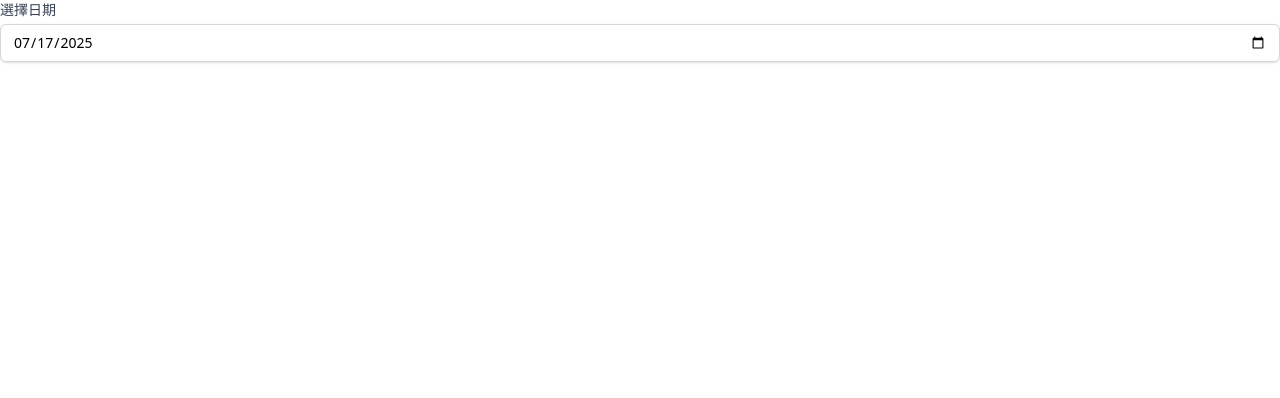
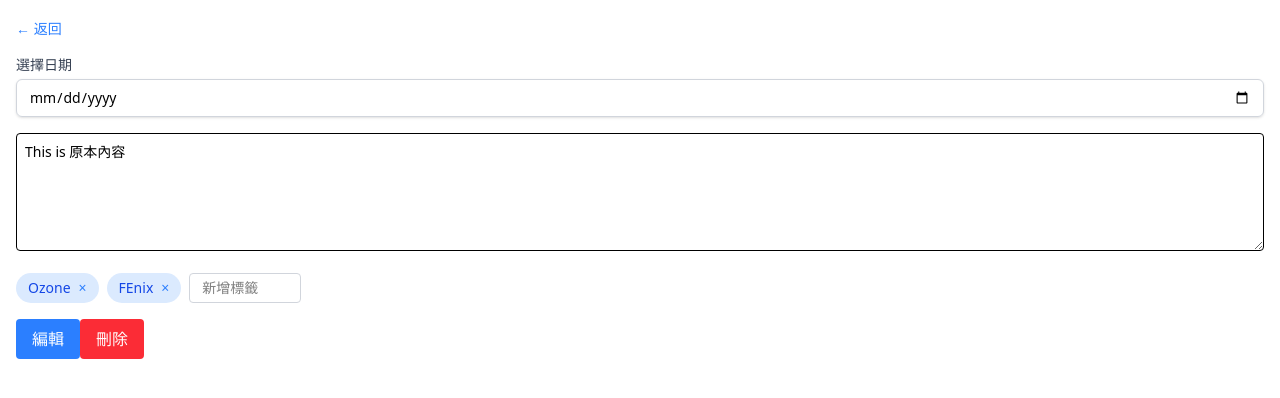
Before and after one commit to Liz-Liu/daily-record-app, a Vue app: page /record/1 in a window 1280 px wide. Shown: the top 398 px of the page. Built offline with nearby package versions, Linux system fonts and the light colour scheme.

Commit message:
feat: (task 10) Create RecordForm page for add/edit functionality

```diff
--- a/index.html
+++ b/index.html
@@ -4,7 +4,7 @@
     <meta charset="UTF-8" />
     <link rel="icon" type="image/svg+xml" href="/vite.svg" />
     <meta name="viewport" content="width=device-width, initial-scale=1.0" />
-    <title>Vite + Vue + TS</title>
+    <title>Daily Record App</title>
   </head>
   <body>
     <div id="app"></div>
--- a/src/views/HomeView.vue
+++ b/src/views/HomeView.vue
@@ -150,7 +150,7 @@ const loadMore = () => {
 const router = useRouter()
 
 const goToRecord = (date: string) => {
-  router.push(`/edit/${date}`)
+  router.push(`/record/${date}`)
 }
 
 const goToNew = () => {
--- a/src/views/RecordForm.vue
+++ b/src/views/RecordForm.vue
@@ -1,10 +1,123 @@
 <template>
-  <DatePicker v-model="selectedDate" />
+  <div class="p-4 space-y-4">
+    <!-- 返回按鈕 -->
+    <button class="text-sm text-blue-500" @click="goBack">← 返回</button>
+
+    <!-- 顯示日期 -->
+    <DatePicker v-model="formData.date" :disabled="isViewing" />
+
+    <!-- 內容輸入框 -->
+    <textarea
+      v-model="formData.content"
+      :readonly="isViewing"
+      maxlength="200"
+      rows="5"
+      class="w-full border rounded p-2 text-sm"
+      placeholder="輸入今天的紀錄（最多 200 字）"
+    ></textarea>
+
+    <!-- 標籤編輯器 -->
+    <TagEditor v-model="formData.tags" :disabled="isViewing" />
+
+    <!-- 編輯模式下按鈕 -->
+    <div v-if="isEditMode && !isViewing" class="flex gap-2">
+      <button
+        class="bg-blue-500 text-white px-4 py-2 rounded"
+        @click="handleSave"
+      >
+        儲存
+      </button>
+      <button
+        class="bg-gray-300 text-gray-700 px-4 py-2 rounded"
+        @click="cancelEdit"
+      >
+        取消
+      </button>
+    </div>
+
+    <!-- 檢視模式下顯示編輯按鈕 -->
+    <div v-else-if="isEditMode && isViewing">
+      <button
+        class="bg-blue-500 text-white px-4 py-2 rounded"
+        @click="isViewing = false">
+        編輯
+      </button>
+      <button
+        class="bg-red-500 text-white px-4 py-2 rounded"
+        @click="handleDelete">
+        刪除
+      </button>
+    </div>
+
+    <!-- 新增模式直接顯示儲存 -->
+    <div v-else class="flex">
+      <button
+        class="bg-blue-500 text-white px-4 py-2 rounded"
+        @click="handleSave"
+      >
+        儲存
+      </button>
+    </div>
+  </div>
 </template>
 
 <script setup lang="ts">
-import { ref } from 'vue'
-import DatePicker from '@/components/DatePicker.vue'
+import { ref, onMounted, computed } from "vue";
+import { useRoute, useRouter } from "vue-router";
+import DatePicker from "@/components/DatePicker.vue";
+import TagEditor from "@/components/TagEditor.vue";
+import type { RecordItem } from "@/types/record";
 
-const selectedDate = ref(new Date().toISOString().slice(0, 10)) // 預設今天
+const router = useRouter();
+const route = useRoute();
+
+// 預設今天日期（YYYY-MM-DD）
+const today = new Date().toISOString().slice(0, 10);
+
+const formData = ref<RecordItem>({
+  date: today,
+  content: "",
+  tags: [],
+});
+
+// 是否為編輯模式
+const isEditMode = computed(() => !!route.params.date);
+// 預設：編輯模式就先顯示為檢視畫面
+const isViewing = ref(isEditMode.value);
+
+// 假資料模擬
+onMounted(() => {
+  if (isEditMode.value) {
+    formData.value = {
+      date: route.params.date as string,
+      content: "This is 原本內容",
+      tags: ["Ozone", "FEnix"],
+      createdAt: "2025-07-16T10:30:00Z",
+      updatedAt: "2025-07-16T15:45:00Z",
+    };
+  }
+});
+
+function handleSave() {
+  console.log("儲存紀錄", formData.value);
+  alert("已儲存！！！");
+  isViewing.value = true;
+  router.push("/");
+}
+
+function handleDelete(){
+  const confirmDelete = window.confirm('確定刪除這筆紀錄？')
+  if (confirmDelete){
+    console.log('🗑 已刪除資料：', formData.value);
+    router.push('/') // 返回首頁
+  }
+}
+
+function cancelEdit() {
+  isViewing.value = true;
+}
+
+function goBack() {
+  router.push("/");
+}
 </script>
```
